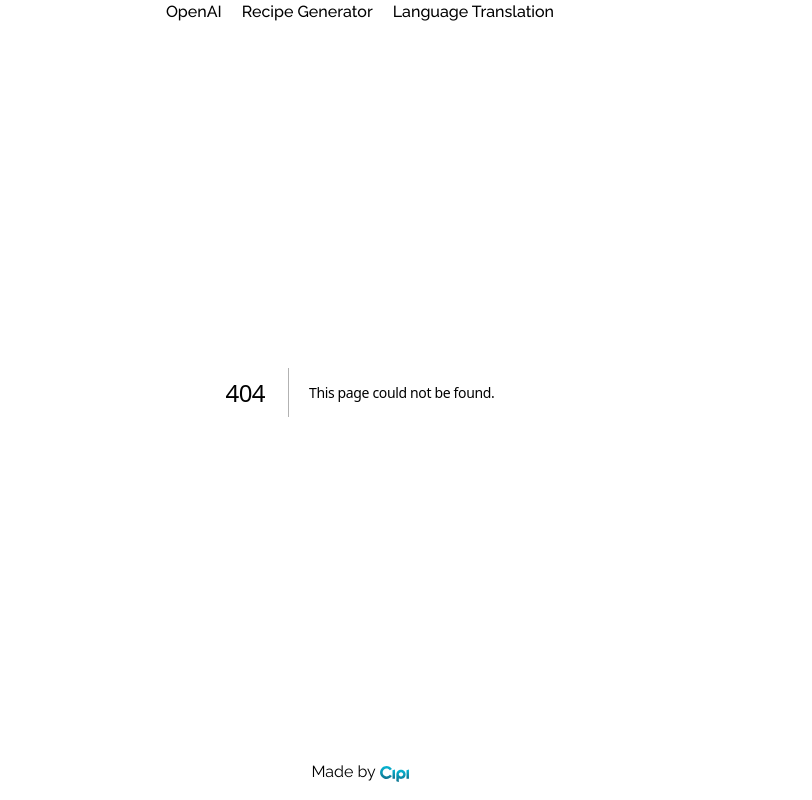
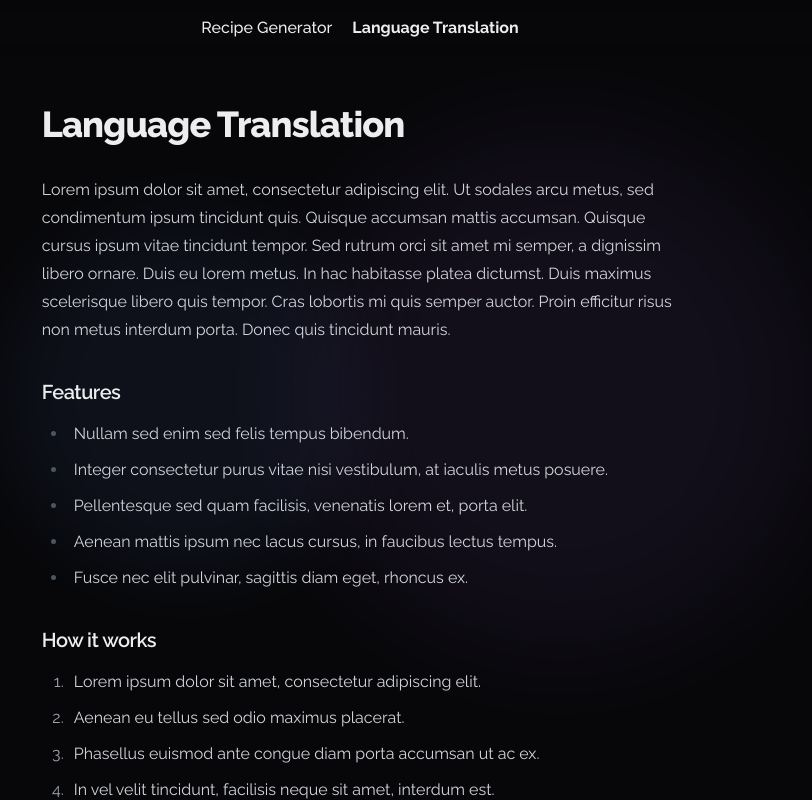
Before and after one commit to CipriRO/cipi-labs, a Next.js app: page /language-translation in a window 1280 px wide. Before the commit this address had no page. Shown: the whole page, without its empty margins (280-1092 px from the left). Built offline with nearby package versions, Linux system fonts and the light colour scheme.

Commit message:
Fix navbar link styles and add language translation page using markdown

```diff
--- /dev/null
+++ b/app/(routes)/language-translation/Content.mdx
@@ -0,0 +1,23 @@
+# Language Translation
+
+Lorem ipsum dolor sit amet, consectetur adipiscing elit. Ut sodales arcu metus, sed condimentum ipsum tincidunt quis. Quisque accumsan mattis accumsan. Quisque cursus ipsum vitae tincidunt tempor. Sed rutrum orci sit amet mi semper, a dignissim libero ornare. Duis eu lorem metus. In hac habitasse platea dictumst. Duis maximus scelerisque libero quis tempor. Cras lobortis mi quis semper auctor. Proin efficitur risus non metus interdum porta. Donec quis tincidunt mauris.
+
+### Features
+- Nullam sed enim sed felis tempus bibendum.
+- Integer consectetur purus vitae nisi vestibulum, at iaculis metus posuere.
+- Pellentesque sed quam facilisis, venenatis lorem et, porta elit.
+- Aenean mattis ipsum nec lacus cursus, in faucibus lectus tempus.
+- Fusce nec elit pulvinar, sagittis diam eget, rhoncus ex.
+
+### How it works
+1. Lorem ipsum dolor sit amet, consectetur adipiscing elit.
+2. Aenean eu tellus sed odio maximus placerat.
+3. Phasellus euismod ante congue diam porta accumsan ut ac ex.
+4. In vel velit tincidunt, facilisis neque sit amet, interdum est.
+5. Quisque porta elit nec finibus tempor.
+6. Curabitur aliquet felis accumsan, pellentesque tellus quis, pretium massa.
+7. Pellentesque gravida augue id consectetur finibus.
+8. Suspendisse venenatis neque sed nisl posuere cursus.
+9. Ut nec augue a mi maximus ornare a sit amet nulla.
+10. Curabitur ullamcorper erat sit amet ante mollis, at malesuada sem facilisis.
+11. Nunc convallis nulla id mi efficitur fringilla.
--- /dev/null
+++ b/app/(routes)/language-translation/page.tsx
@@ -0,0 +1,8 @@
+import Content from "./Content.mdx"
+
+const page = () => {
+  return (
+    <main className="prose prose-invert"><Content /></main>
+  )
+}
+export default page
--- a/app/components/Navbar.tsx
+++ b/app/components/Navbar.tsx
@@ -1,17 +1,31 @@
+"use client";
+
 import Link from "next/link";
 import { linkVariants } from "./ui/Button";
+import { usePathname } from "next/navigation";
+import { cn } from "../libs/utils";
 
 export const ProjectLinks = [
-  { name: "OpenAI", link: "/openai" },
   { name: "Recipe Generator", link: "/recipe-generator" },
   { name: "Language Translation", link: "/language-translation" },
 ] as const;
 
 const Navbar = () => {
+  const pathname = usePathname();
+
   return (
-    <nav className="flex items-center gap-5">
+    <nav className="sticky top-0 z-50 flex w-full items-center justify-center gap-5 py-4 backdrop-blur">
       {ProjectLinks.map((page, key) => (
-        <Link key={key} href={page.link} className={linkVariants()}>
+        <Link
+          key={key}
+          href={page.link}
+          className={cn(
+            linkVariants({
+              status: page.link === pathname ? "selected" : "default",
+            }),
+            "no-underline",
+          )}
+        >
           {page.name}
         </Link>
       ))}
--- a/app/components/ui/Button.tsx
+++ b/app/components/ui/Button.tsx
@@ -7,7 +7,15 @@ type buttonProps = React.ComponentPropsWithoutRef<"button"> & {
 };
 
 export const linkVariants = cva(
-  "transition-all hover:font-bold font-medium",
+  "transition-all hover:font-bold font-medium underline",
+  {
+    variants: {
+      status: { default: "", selected: "font-bold" },
+    },
+    defaultVariants: {
+      status: "default",
+    },
+  },
 );
 
 export const buttonVariants = cva(
```
